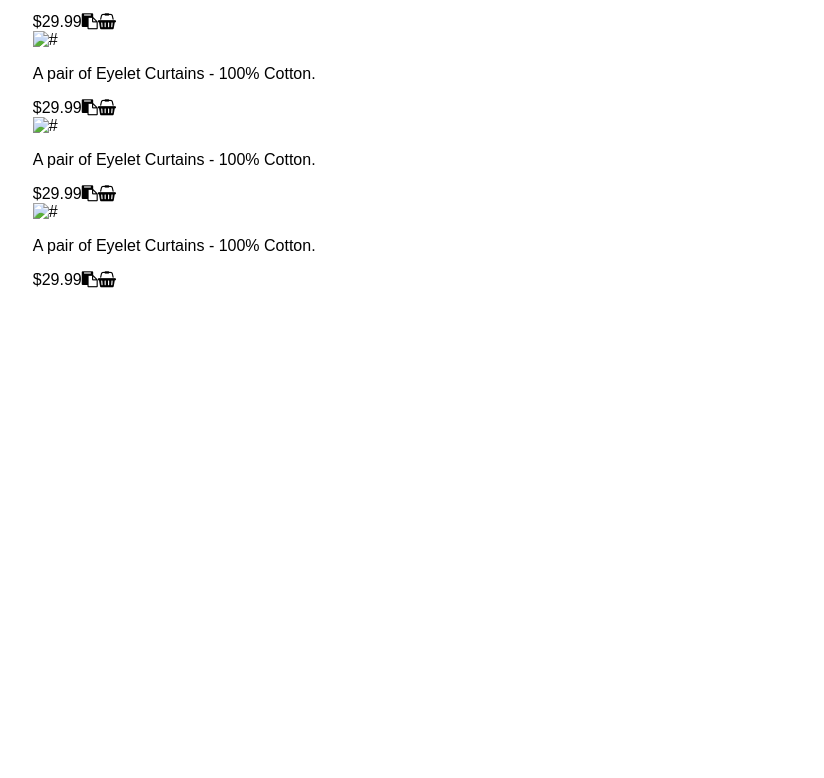
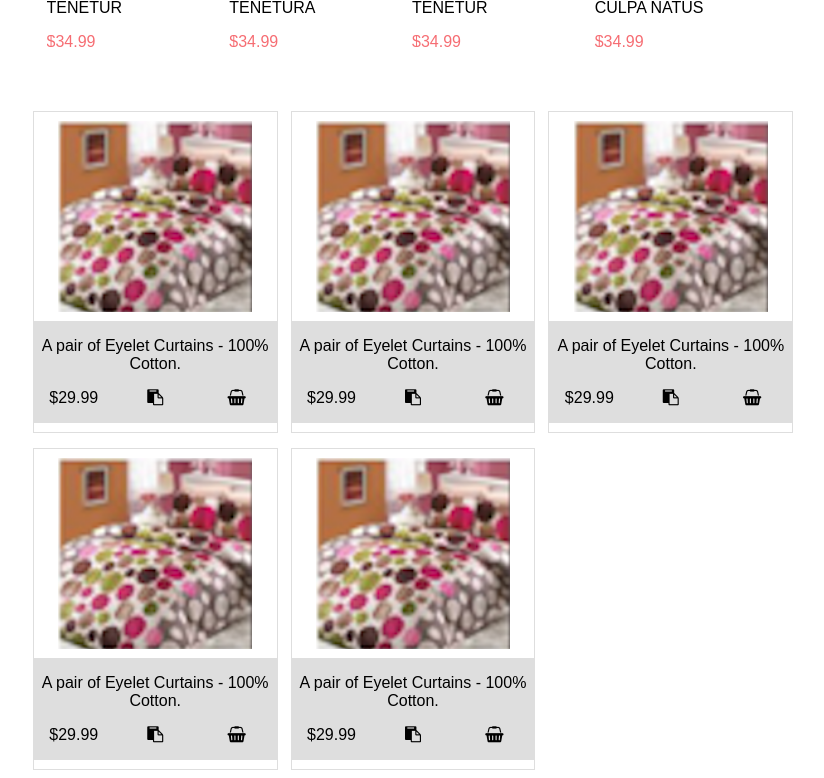
Before and after one commit to yashvi-khunt/html, a plain HTML site: page index.html in a window 1280 px wide. Shown: the part 1114-1892 px from the top of the page, without its empty margins (228-1052 px from the left). Before the commit the page ends 1411 px from the top, so only its background shows below. Drawn offline with Linux system fonts and the light colour scheme.

Commit message:
Added fabric type cards with grid

```diff
--- a/css/main.scss
+++ b/css/main.scss
@@ -224,28 +224,26 @@ ul.top-nav li+li::before{
 
     // align-content: center;
     // flex-basis: ;
-    #c1{
-        order:1;
-    }
-    #c2{
-        order:2;
-    }
-    #c3{
-        order:3;
-    }
-    #c4{
-        order:4;
-    }
-    #c5{
-        order:5;
-    }
-    #c6{
-        order:6;
-    }
+    // #c1{
+    //     order:1;
+    // }
+    // #c2{
+    //     order:2;
+    // }
+    // #c3{
+    //     order:3;
+    // }
+    // #c4{
+    //     order:4;
+    // }
+    // #c5{
+    //     order:5;
+    // }
+    // #c6{
+    //     order:6;
+    // }
 
-    #c5,#c6{
-        display: none;
-    }
+
 
     li:nth-child(1),li:nth-last-child(1){
         align-self: center;
@@ -256,6 +254,7 @@ ul.top-nav li+li::before{
         width: 12rem;
         text-align: center;
         display: flex;
+        overflow: hidden;
         flex-direction: column;
         justify-content: space-between;
         align-content: flex-start;
@@ -274,4 +273,91 @@ ul.top-nav li+li::before{
             }
         }
     }
+
+    .hidden-card{
+        display: none;
+    }
 }
+
+
+.fabric-types{
+    display: grid;
+    // height: 80vh;
+    // background: aqua;
+    grid-template-columns: 1fr 1fr 1fr 1fr;
+    // grid-template-rows: 1fr 1fr;
+    gap: 50px;
+    align-content: center;
+
+
+    .fcard{
+        border: 1px solid rgb(222, 222, 222);
+        height: 20em;
+        width: 100%;
+        text-align: center;
+        display: flex;
+        flex-direction: column;
+        justify-content: space-evenly;
+        align-content: flex-start;
+
+        img{
+            width: 80%;
+            align-self: center;
+        }
+
+        .fcard-body{
+            align-self: flex-end;
+            background-color: rgb(222, 222, 222);
+            // align-content: flex-end;
+        }
+
+        ul{
+            padding: 0;
+            // text-align: center;
+            text-decoration: none;
+            list-style-type: none;
+            display: grid;
+            grid-template-columns: repeat(3,1fr);
+            column-gap: .1em;
+
+        }
+    }
+
+}
+
+
+@media(max-width: 2000px) {
+    input{
+        display: none;
+    }
+}
+
+@media(max-width: 1500px){
+
+    .imgs-container{
+        grid-template-columns: 1fr;
+
+        .side-imgs{
+            flex-direction: row;
+            gap: 10px;
+        }
+    }
+
+    .fabric-types{
+        grid-template-columns: repeat(3,1fr);
+        gap: 15px
+    }
+}
+
+@media(max-width: 900px){
+    .fabric-types{
+        grid-template-columns: repeat(2,1fr);
+        gap: 10px
+    }
+}
+
+@media(max-width: 420){
+    .fabric-types{
+        grid-template-columns: 1fr;
+    }
+}
--- a/index.html
+++ b/index.html
@@ -100,7 +100,7 @@
 
     <div class="corosoul content-align">
         <ul class="cards">
-            <li><i class="fa fa-arrow-left" id="arr-left" onclick="swipeLeft()"></i></diliv>
+            <li><i class="fa fa-arrow-left" id="arr-left" onclick="swipeLeft()"></i></li>
             <li class="card" id="c1">
                 <img src="/images/stylish-look.png" alt="img1">
                 <div class="card-body">
@@ -136,7 +136,7 @@
                 </div>
             </li>
 
-            <li class="card" id="c5">
+            <li class="card hidden-card" id="c5" >
                 <img src="/images/women-trend.png" alt="img1">
                 <div class="card-body">
                     <p>5. culpa natus illum quam porro similique fugit recusandae suscipit maiores nihil consectetur </p>
@@ -144,7 +144,7 @@
                 </div>
             </li>
 
-            <li class="card" id="c6">
+            <li class="card hidden-card" id="c6">
                 <img src="/images/new-brands.png" alt="img1">
                 <div class="card-body">
                     <p>6. Lorem ipsum dolor sit amet consectetur adipisicing elit. illum quam porro similique fugit</p>
@@ -158,62 +158,62 @@
 
     <div class="fabric-types content-align">
         <div class="fcard">
-            <img src="#" alt="#">
+            <img src="/images/stylish-look.png" alt="#">
             <div class="fcard-body">
                 <p>A pair of Eyelet Curtains - 100% Cotton.</p>
-                <div style="display: flex;">
-                    <div>$29.99</div>
-                    <div><i class="fa fa-clipboard"></i></div>
-                    <div><i class="fa fa-shopping-basket"></i></div>
-                </div>
+                <ul>
+                    <li>$29.99</li>
+                    <li><i class="fa fa-clipboard"></i></li>
+                    <li><i class="fa fa-shopping-basket"></i></li>
+                </ul>
             </div>
         </div>
 
         <div class="fcard">
-            <img src="#" alt="#">
+            <img src="/images/stylish-look.png" alt="#">
             <div class="fcard-body">
                 <p>A pair of Eyelet Curtains - 100% Cotton.</p>
-                <div style="display: flex;">
-                    <div>$29.99</div>
-                    <div><i class="fa fa-clipboard"></i></div>
-                    <div><i class="fa fa-shopping-basket"></i></div>
-                </div>
+                <ul>
+                    <li>$29.99</li>
+                    <li><i class="fa fa-clipboard"></i></li>
+                    <li><i class="fa fa-shopping-basket"></i></li>
+                </ul>
             </div>
         </div>
 
         <div class="fcard">
-            <img src="#" alt="#">
+            <img src="/images/stylish-look.png" alt="#">
             <div class="fcard-body">
                 <p>A pair of Eyelet Curtains - 100% Cotton.</p>
-                <div style="display: flex;">
-                    <div>$29.99</div>
-                    <div><i class="fa fa-clipboard"></i></div>
-                    <div><i class="fa fa-shopping-basket"></i></div>
-                </div>
+                <ul>
+                    <li>$29.99</li>
+                    <li><i class="fa fa-clipboard"></i></li>
+                    <li><i class="fa fa-shopping-basket"></i></li>
+                </ul>
             </div>
         </div>
 
         <div class="fcard">
-            <img src="#" alt="#">
+            <img src="/images/stylish-look.png" alt="#">
             <div class="fcard-body">
                 <p>A pair of Eyelet Curtains - 100% Cotton.</p>
-                <div style="display: flex;">
-                    <div>$29.99</div>
-                    <div><i class="fa fa-clipboard"></i></div>
-                    <div><i class="fa fa-shopping-basket"></i></div>
-                </div>
+                <ul>
+                    <li>$29.99</li>
+                    <li><i class="fa fa-clipboard"></i></li>
+                    <li><i class="fa fa-shopping-basket"></i></li>
+                </ul>
             </div>
         </div>
 
         <div class="fcard">
-            <img src="#" alt="#">
+            <img src="/images/stylish-look.png" alt="#">
             <div class="fcard-body">
                 <p>A pair of Eyelet Curtains - 100% Cotton.</p>
-                <div style="display: flex;">
-                    <div>$29.99</div>
-                    <div><i class="fa fa-clipboard"></i></div>
-                    <div><i class="fa fa-shopping-basket" ></i></div>
-                </div>
+                <ul>
+                    <li>$29.99</li>
+                    <li><i class="fa fa-clipboard"></i></li>
+                    <li><i class="fa fa-shopping-basket"></i></li>
+                </ul>
             </div>
         </div>
     </div>
--- a/js/main.js
+++ b/js/main.js
@@ -30,7 +30,7 @@
 //     }
 // }
 
-function swipeLeft(){
+/*function swipeLeft(){
     let cards = document.getElementsByClassName("card")
    let lastId = cards[cards.length-1].id;
     // console.log(firstid)
@@ -55,4 +55,22 @@ function swipeRight(){
         console.log(document.getElementById(cards[j].id).id)
     }
     document.getElementById(cards[5].id).id = firstId
+}*/
+
+function swipeLeft(){
+    count = 1;
+    let cards = document.getElementsByClassName("card")
+    let hiddenCards = document.getElementsByClassName("hidden-card")
+    console.log(cards)
+    console.log(hiddenCards)
+
+    hiddenCards[0].classList.remove("hidden-card")
+    cards[0].classList.add("hidden-card")
+    // console.
+    console.log(cards)
+    console.log(hiddenCards)
 }
+
+function swipeRight(){
+
+}
```
Also changed, not shown: css/main.css, 1 other file.
